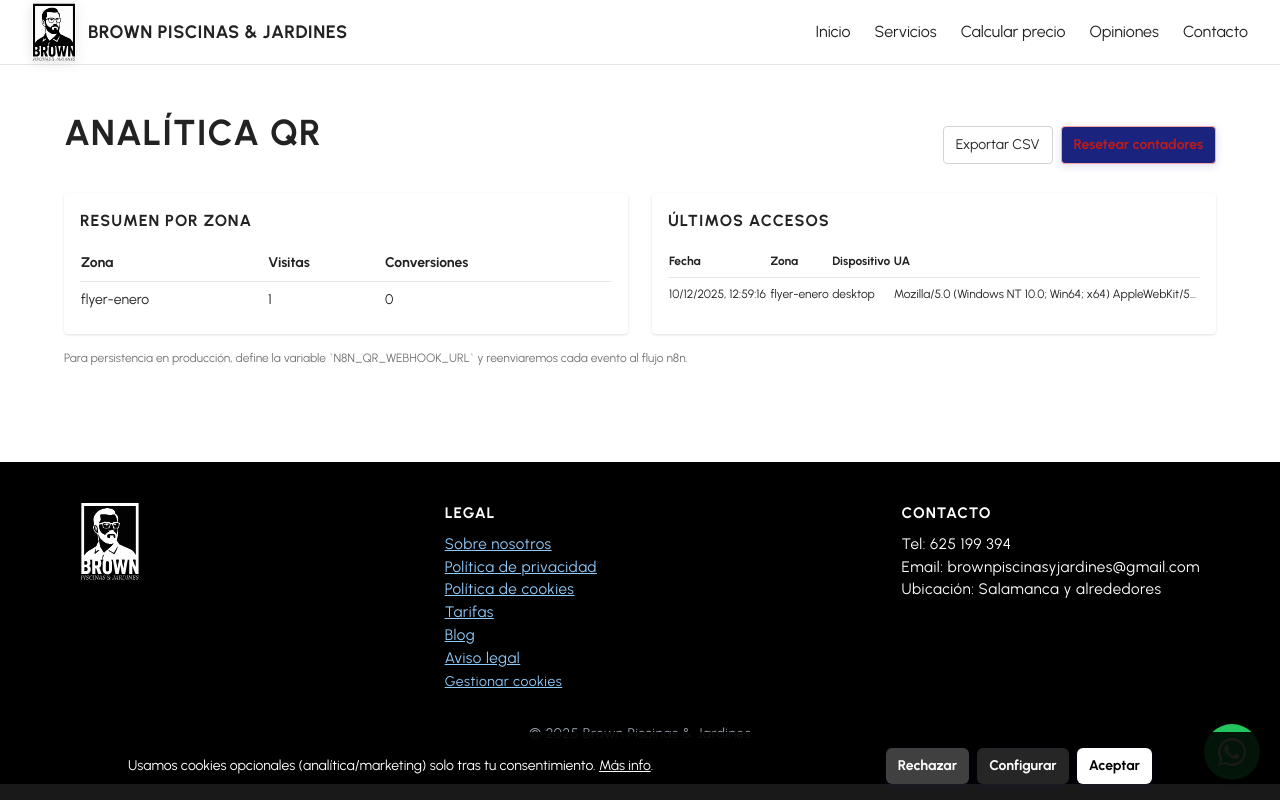
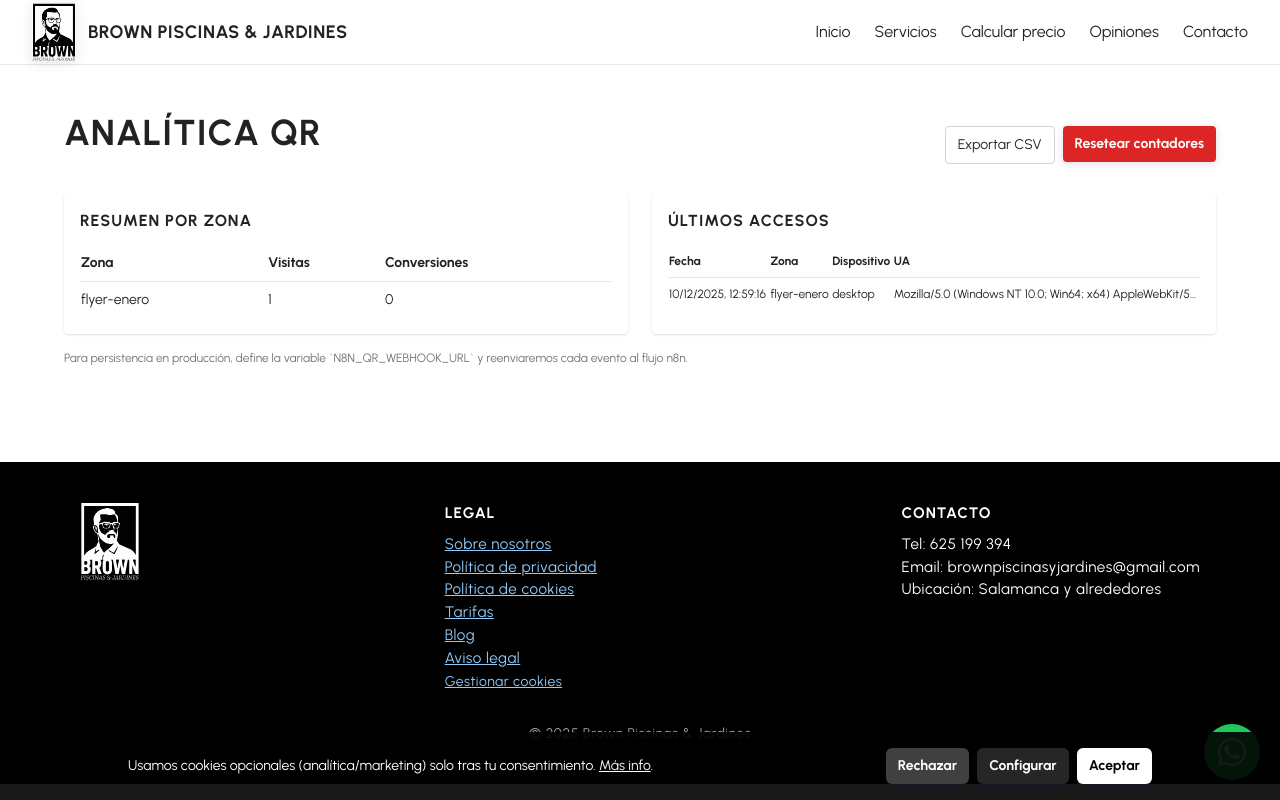
Before and after one commit to nebur-E92/Brown-Piscinas-Jardines, a Next.js app: page /analitica-qr in a window 1280 px wide. Built offline with nearby package versions, Linux system fonts and the light colour scheme; a web font is replaced by a local one.

Commit message:
fix: protect /api/qr/reset and /api/qr/export routes, improve reset button color

```diff
--- a/app/analitica-qr/ResetButton.tsx
+++ b/app/analitica-qr/ResetButton.tsx
@@ -30,7 +30,7 @@ export function ResetButton() {
       <button
         type="button"
         onClick={handleReset}
-        className="px-3 py-2 text-sm rounded border border-red-300 text-red-700 hover:bg-red-50 disabled:opacity-60"
+        className="px-3 py-2 text-sm rounded bg-red-600 text-white hover:bg-red-700 disabled:opacity-60"
         disabled={loading}
       >
         {loading ? "Reseteando..." : "Resetear contadores"}
--- a/middleware.ts
+++ b/middleware.ts
@@ -2,7 +2,8 @@ import { NextRequest, NextResponse } from 'next/server';
 
 export function middleware(req: NextRequest) {
   const { pathname, searchParams } = req.nextUrl;
-  if (pathname.startsWith('/analitica-qr')) {
+  const isProtected = pathname.startsWith('/analitica-qr') || pathname.startsWith('/api/qr/export') || pathname.startsWith('/api/qr/reset');
+  if (isProtected) {
     const token = process.env.QR_DASHBOARD_TOKEN;
     const basicUser = process.env.QR_BASIC_USER;
     const basicPass = process.env.QR_BASIC_PASS;
```
